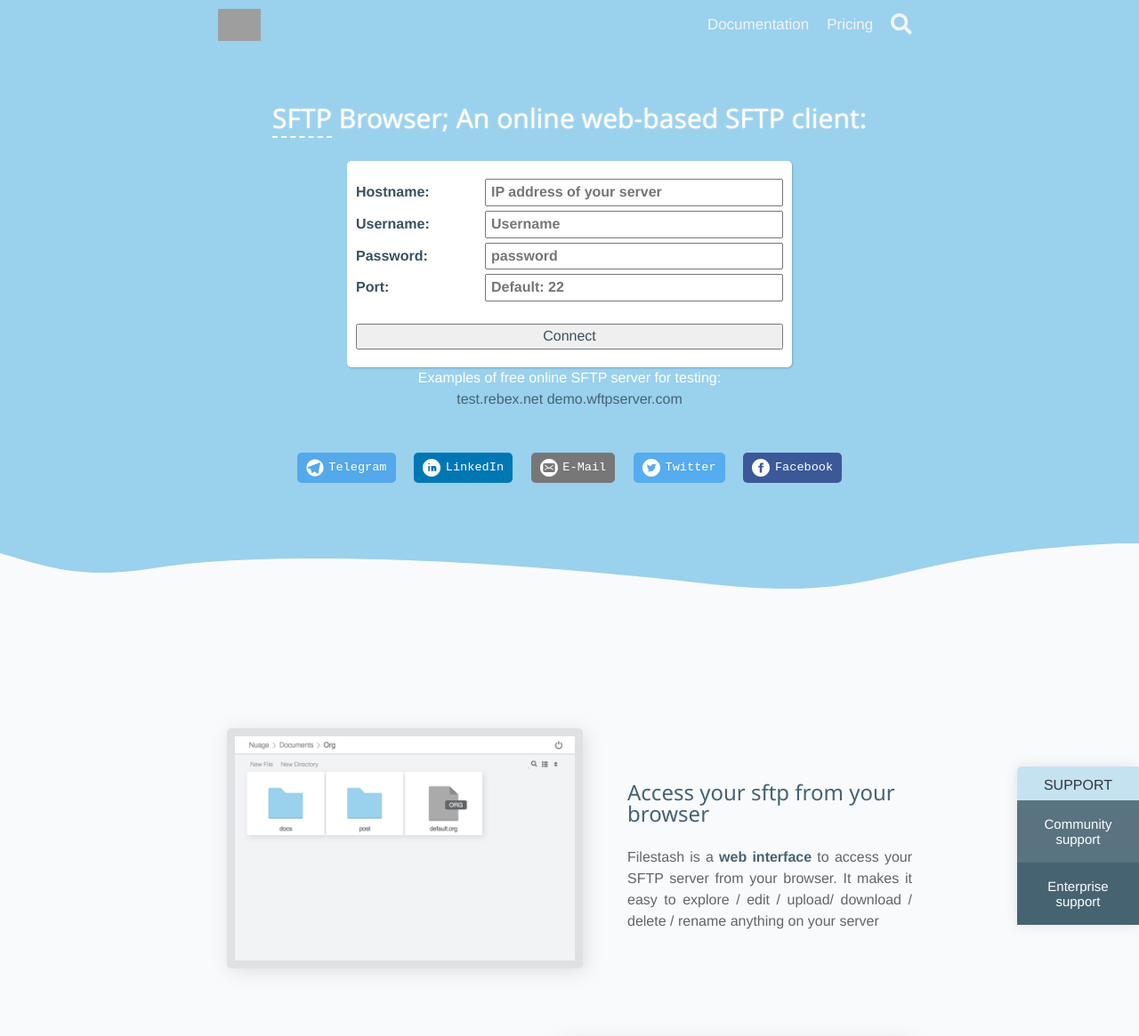
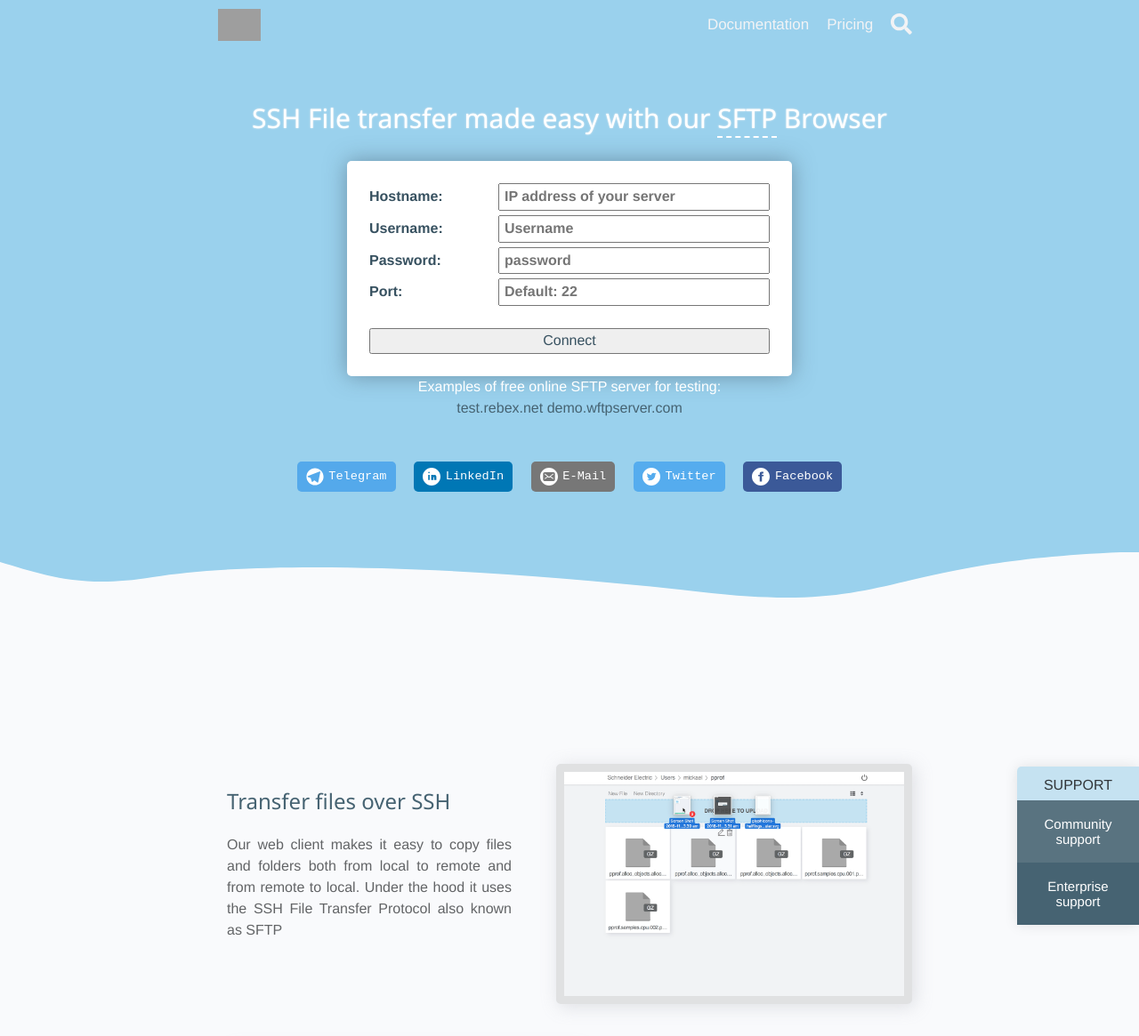
Before and after one commit to mickael-kerjean/filestash-website, a Jekyll site: the page built from _posts/2020-04-30-sftp-browser.md, in a window 1280 px wide, cut to the strip 0-1165 px from the top of the page. Shown: the whole strip at 89% size. Built offline with Jekyll 4.4.1, drawn with Linux system fonts in a browser that asks for light colours; nearby versions of some CDN libraries; library files that are not in the unit come from our copies; comment, search, counter and statistics services are not loaded; grey boxes are pictures that could not be loaded.

Commit message:
update (content): sftp page

```diff
--- a/_posts/2020-04-30-sftp-browser.md
+++ b/_posts/2020-04-30-sftp-browser.md
@@ -1,8 +1,10 @@
 ---
-title: SFTP Browser | The best online SFTP client
+title: A web client to do file transfer over SSH
 description: A web interface to access your SFTP server from your browser
 layout: landing
-permalink: /online-sftp-browser.html
+permalink: /ssh-file-transfer.html
+redirect_from:
+  - /online-sftp-browser.html
 ---
 
 <link rel="stylesheet" href="/css/landing-page.css">
@@ -12,7 +14,7 @@
   <div class="row">
     <div class="col-sm-12">
       <div class="hgroup">
-        <h1><a href="https://en.wikipedia.org/wiki/SSH_File_Transfer_Protocol">SFTP</a> Browser; An online web-based SFTP client:</h1>
+        <h1>SSH File transfer made easy with our <a href="https://en.wikipedia.org/wiki/SSH_File_Transfer_Protocol">SFTP</a> Browser</h1>
       </div>
       <form onsubmit='$("form input[type=\"submit\"]").attr("value", "LOADING...")' action="https://demo.filestash.app/login" method="GET">
         <input type="hidden" name="type" value="sftp" />
@@ -54,6 +56,15 @@
 <div id="features" style="padding-bottom:0">
   <div class="container">
     <div class="row features main">
+
+      <div class="feature">
+        <img alt="screenshot of Filestash when uploading" class="lazy fancy pull-right hidden-xs" data-src="/img/screenshots/feature1.png" style="margin-top: -30px;" />
+        <h2>Transfer files over SSH</h2>
+        <p>
+          Our web client makes it easy to copy files and folders both from local to remote and from remote to local. Under the hood it uses the SSH File Transfer Protocol also known as SFTP
+        </p>
+        <img alt="screenshot of Filestash when uploading" class="lazy fancy visible-xs" data-src="/img/screenshots/feature1.png" />
+      </div>
 
       <div class="feature">
         <img alt="screenshot of Filestash when uploading" class="lazy fancy pull-left hidden-xs" data-src="/img/screenshots/viewerpage.png" />
--- a/css/landing-page-login.css
+++ b/css/landing-page-login.css
@@ -6,7 +6,7 @@
     margin: 0 auto;
     color: var(--emphasis);
     text-align: left;
-    padding: 20px 10px;
+    padding: 25px;
     margin-top: 30px;
     box-shadow: 1px 1px 2px rgba(0, 0, 0, 0.2);
 }
--- a/css/landing-page.css
+++ b/css/landing-page.css
@@ -56,6 +56,10 @@
     font-family: monospace;
     padding-top: 20px;
     text-transform: uppercase;
+}
+
+#splash form {
+    box-shadow: 0 0 25px rgba(65, 83, 100, 0.5);
 }
 
 #splash .screenshot{
```
